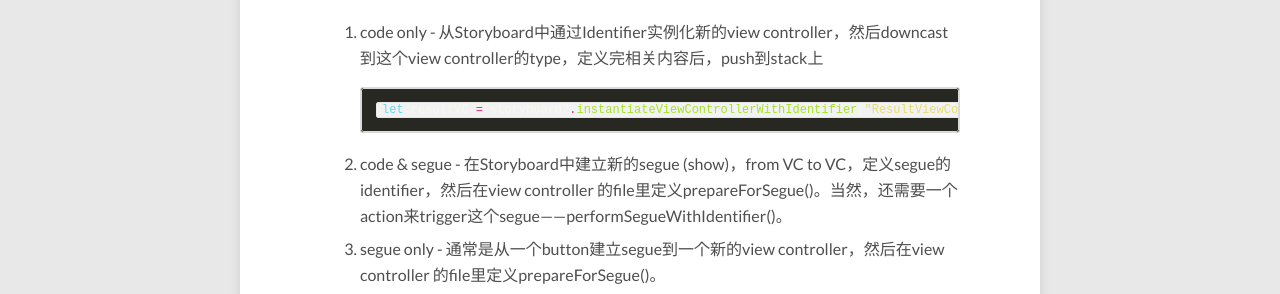
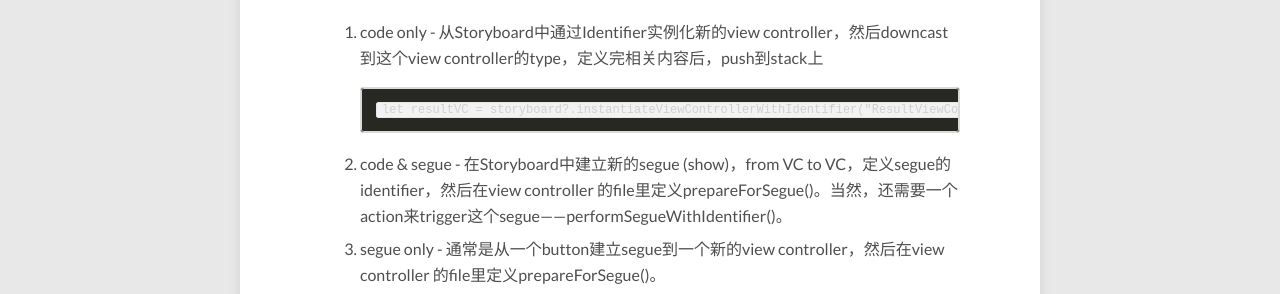
Before and after one commit to Juntian-T/Juntian-T.github.io, a Jekyll site: the page built from _posts/2016-07-22-Swift学习-UITableView-&-Navigation-Controller.md, in a window 1280 px wide. Shown: the part 1012-1306 px from the top of the page. Built offline with Jekyll 4.4.1, drawn with Linux system fonts in a browser that asks for light colours; nearby versions of some CDN libraries.

Commit message:
One more try

```diff
--- a/_config.yml
+++ b/_config.yml
@@ -60,7 +60,7 @@ kramdown:
   footnote_nr: 1
   entity_output: as_char
   toc_levels: 1..6
-  enable_coderay: true
+  enable_coderay: false
 
 include:
   - .htaccess
--- a/_posts/2016-07-22-Swift学习-UITableView-&-Navigation-Controller.md
+++ b/_posts/2016-07-22-Swift学习-UITableView-&-Navigation-Controller.md
@@ -25,7 +25,7 @@ TableView的内容一般是由一个array来定义的。这个array可以array o
 
 1. code only - 从Storyboard中通过Identifier实例化新的view controller，然后downcast到这个view controller的type，定义完相关内容后，push到stack上
 
-	~~~ swift
+	~~~
 	let resultVC = storyboard?.instantiateViewControllerWithIdentifier("ResultViewController") as! ResultViewController
 	navigationController?.pushViewController(resultVC, animated: true)
 	resultVC.property = 10
```
